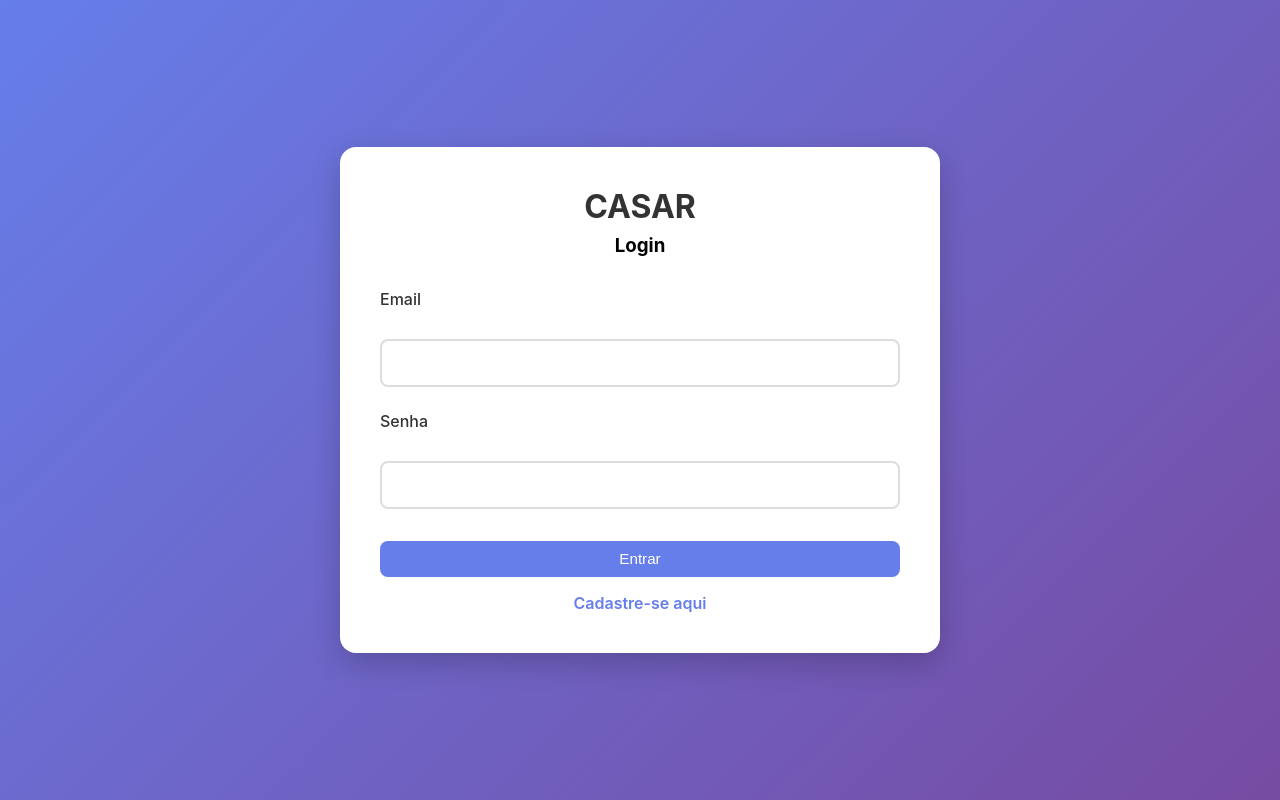
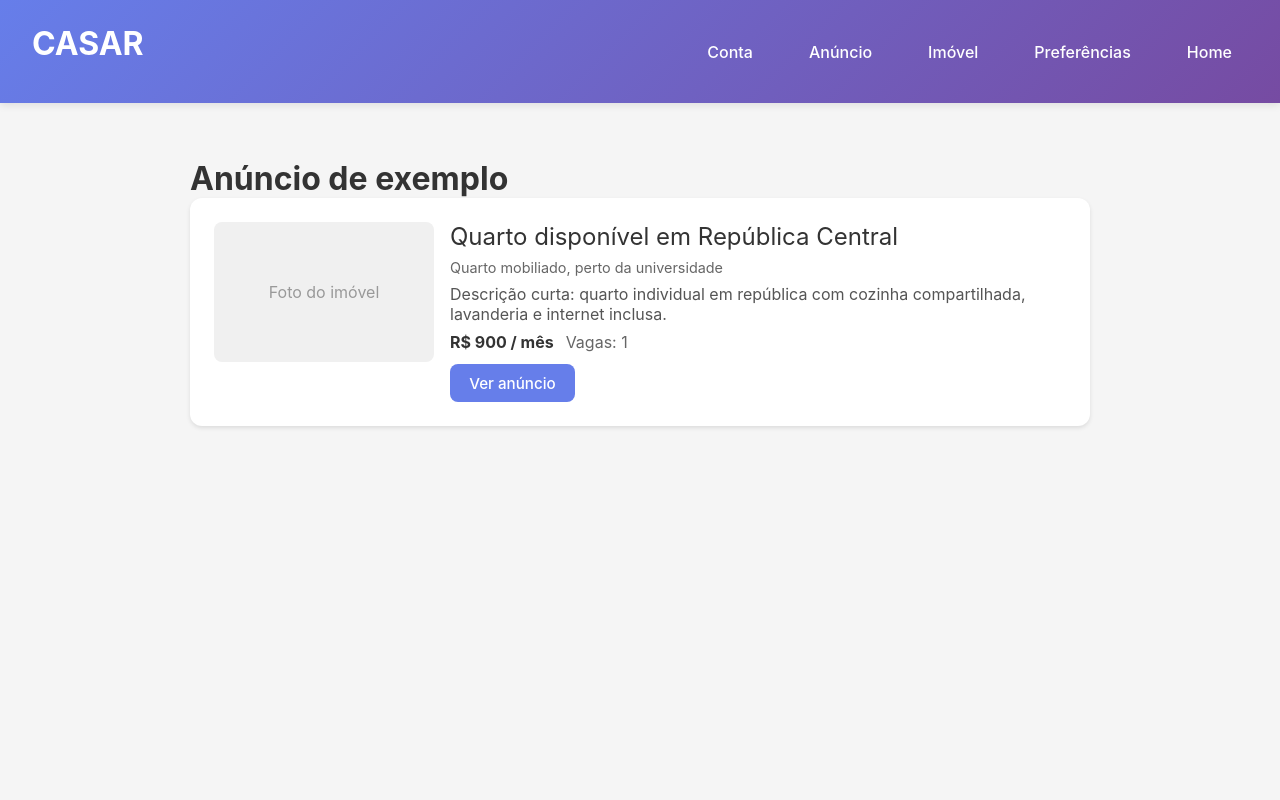
Before and after one commit to Gabriel-Toti/xdes12-project-front, a Next.js app: page / in a window 1280 px wide. Built offline with nearby package versions, Linux system fonts and the light colour scheme.

Commit message:
feat: design Home

```diff
--- a/src/app/cadastro/page.tsx
+++ b/src/app/cadastro/page.tsx
@@ -79,7 +79,7 @@ export default function Cadastro() {
 
       // redireciona para a tela de login e preenche o email
       setTimeout(() => {
-        router.push(`/?email=${encodeURIComponent(email)}`);
+        router.push(`/login?email=${encodeURIComponent(email)}`);
       }, 900);
     } catch (err: any) {
       setError(err?.message || "Erro ao cadastrar usuário");
@@ -202,7 +202,7 @@ export default function Cadastro() {
             <button
               type="button"
               className="btn btn-secondary"
-              onClick={() => router.push("/")}
+              onClick={() => router.push("/login")}
             >
               Voltar ao Login
             </button>
--- a/src/app/page.tsx
+++ b/src/app/page.tsx
@@ -1,112 +1,49 @@
-"use client";
+import Link from "next/link";
 
-import { useState } from "react";
-import { useRouter, useSearchParams } from "next/navigation";
-import type { LoginDto, AuthResponse } from "../types/index";
-import { authApi } from "../utils/api";
+export default function Home() {
+  return (
+    <div className="app">
+      <header className="app-header">
+        <div style={{ display: "flex", justifyContent: "space-between", alignItems: "center" }}>
+          <h1>CASAR</h1>
+          <nav className="nav-menu">
+            <Link className="nav-link" href="/cadastro">Conta</Link>
+            <Link className="nav-link" href="/anuncio">Anúncio</Link>
+            <Link className="nav-link" href="/imovel">Imóvel</Link>
+            <Link className="nav-link" href="/preferencias">Preferências</Link>
+            <Link className="nav-link" href="/">Home</Link>
+          </nav>
+        </div>
+      </header>
 
-export function Login() {
-  const router = useRouter();
-  const searchParams = useSearchParams();
+      <main className="app-main">
+        <section style={{ maxWidth: 900, margin: "1.5rem auto" }}>
+          <h2 className="page-title">Anúncio de exemplo</h2>
 
-  const initialEmail = searchParams.get("email") || "";
-  const [email, setEmail] = useState(initialEmail);
-  const [senha, setSenha] = useState("");
-  const [error, setError] = useState<string | null>(null);
-  const [loading, setLoading] = useState(false);
+          <div className="card">
+            <div style={{ display: "flex", gap: 16, alignItems: "flex-start" }}>
+              <div style={{ width: 220, height: 140, background: "#f0f0f0", borderRadius: 8, display: "flex", alignItems: "center", justifyContent: "center", color: "#999" }}>
+                Foto do imóvel
+              </div>
 
-  const handleSubmit = async (e: React.FormEvent) => {
-    e.preventDefault();
-    setError(null);
+              <div style={{ flex: 1 }}>
+                <div className="card-title">Quarto disponível em República Central</div>
+                <div className="card-subtitle" style={{ marginBottom: 8 }}>Quarto mobiliado, perto da universidade</div>
+                <p style={{ color: "#555", marginBottom: 8 }}>Descrição curta: quarto individual em república com cozinha compartilhada, lavanderia e internet inclusa.</p>
 
-    if (!email || !senha) {
-      setError("Por favor, preencha todos os campos");
-      return;
-    }
+                <div style={{ display: "flex", gap: 12, alignItems: "center" }}>
+                  <div style={{ fontWeight: 700, color: "#333" }}>R$ 900 / mês</div>
+                  <div style={{ color: "#666" }}>Vagas: 1</div>
+                </div>
 
-    try {
-      setLoading(true);
-      const loginData: LoginDto = { email, senha };
-      const response: AuthResponse = await authApi.login(loginData);
-
-      if (!response || !response.token) {
-        setError("Erro ao autenticar: resposta inválida do servidor");
-        return;
-      }
-
-      localStorage.setItem("token", response.token);
-      if (response.user) {
-        localStorage.setItem("user", JSON.stringify(response.user));
-      }
-
-      router.push("/conta");
-    } catch (err: any) {
-      setError(
-        err.response?.data?.error || err.message || "Erro ao fazer login"
-      );
-    } finally {
-      setLoading(false);
-    }
-  };
-
-  return (
-    <div className="cadastro-page">
-      <div className="cadastro-container">
-        <div className="cadastro-header">
-          <h2>CASAR</h2>
-          <h3>Login</h3>
-        </div>
-
-        <form onSubmit={handleSubmit} className="cadastro-form">
-          <div className="form-group">
-            <label className="form-label">Email</label>
-            <input
-              type="email"
-              className="form-input"
-              value={email}
-              onChange={(e) => setEmail(e.target.value)}
-              required
-            />
+                <div style={{ marginTop: 12 }}>
+                  <Link href="/anuncio" className="btn btn-primary">Ver anúncio</Link>
+                </div>
+              </div>
+            </div>
           </div>
-
-          <div className="form-group">
-            <label className="form-label">Senha</label>
-            <input
-              type="password"
-              className="form-input"
-              value={senha}
-              onChange={(e) => setSenha(e.target.value)}
-              required
-            />
-          </div>
-
-          {error && <div className="error-message">{error}</div>}
-
-          <div className="form-actions">
-            <button
-              type="submit"
-              className="btn btn-primary"
-              disabled={loading}
-            >
-              {loading ? "Entrando..." : "Entrar"}
-            </button>
-          </div>
-
-          <div style={{ marginTop: "1rem", textAlign: "center" }}>
-            <a
-              href="#"
-              onClick={(e) => {
-                e.preventDefault();
-                router.push("/cadastro");
-              }}
-            >
-              Cadastre-se aqui
-            </a>
-          </div>
-        </form>
-      </div>
+        </section>
+      </main>
     </div>
   );
 }
-
-export default Login;
```
Also changed, not shown: src/app/login/page.tsx (added, +110 -0 lines).
